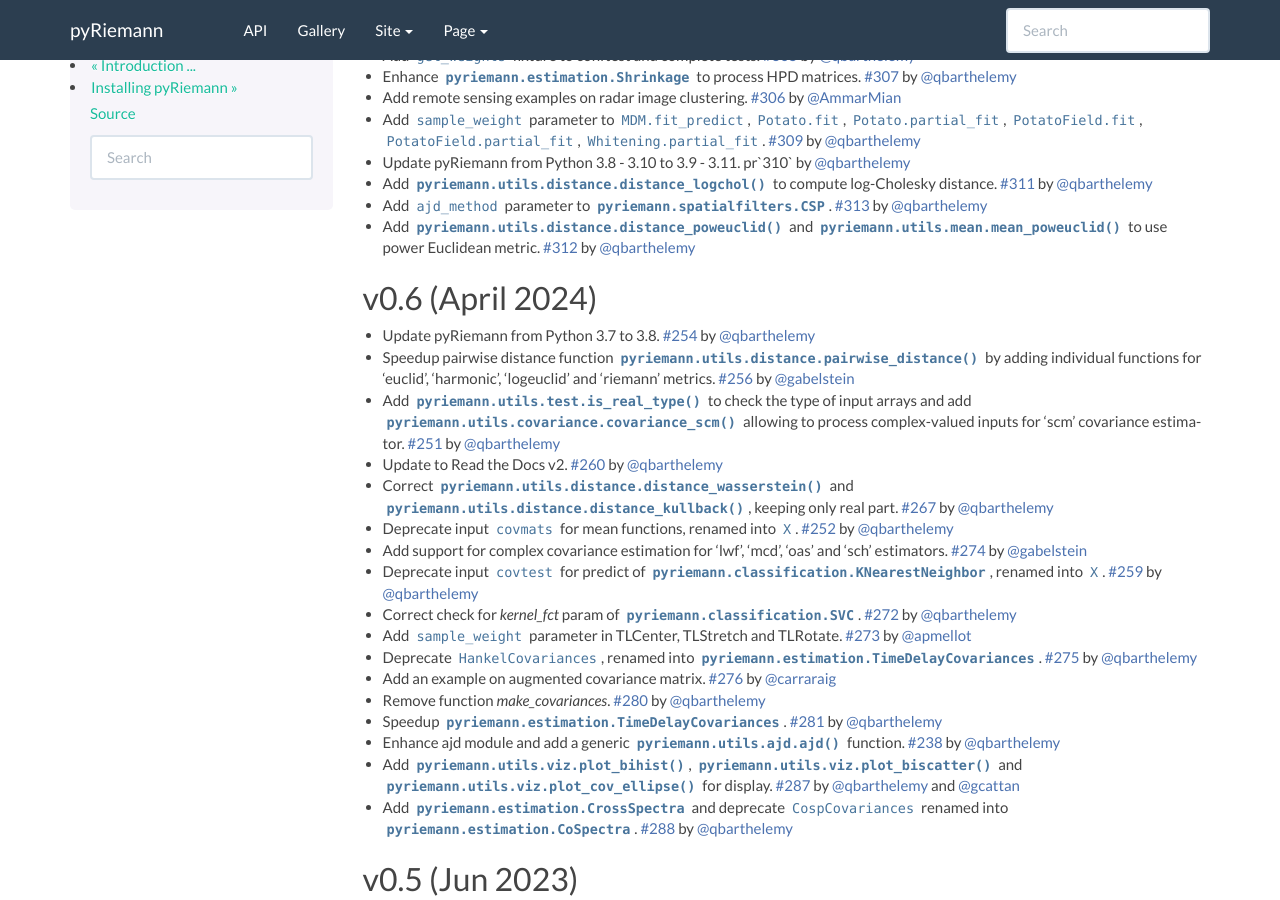
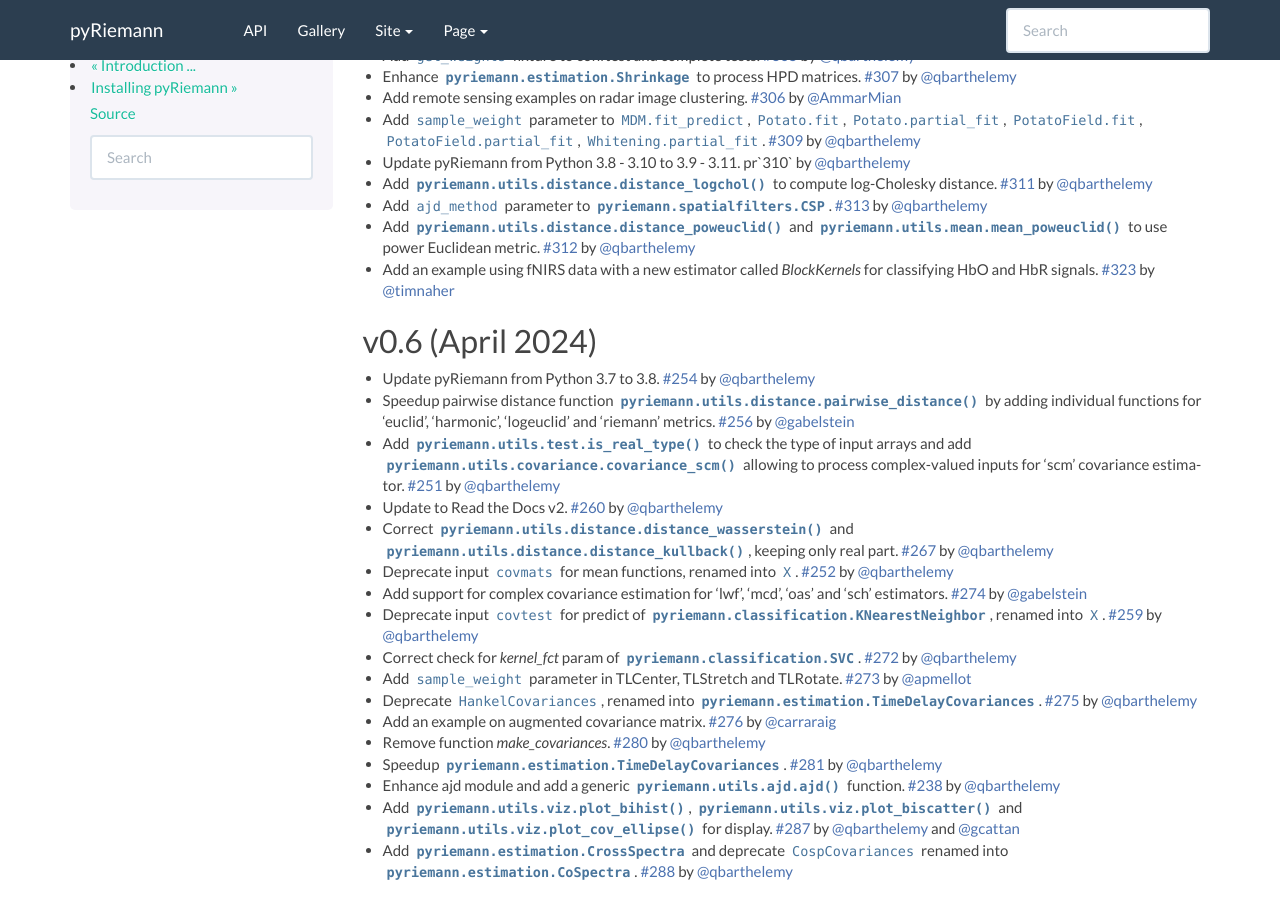
Before and after one commit to pyRiemann/pyRiemann, a Sphinx documentation site: the page built from doc/whatsnew.rst, in a window 1280 px wide and 900 px high, scrolled down 329 px. Built offline with Sphinx 7.4.7, drawn with Linux system fonts in a browser that asks for light colours; pages that are not in the unit, such as notebooks, are missing from menus; the version number could not be read and is left out.

Commit message:
Updated whatsnew

```diff
--- a/doc/whatsnew.rst
+++ b/doc/whatsnew.rst
@@ -34,6 +34,9 @@ v0.7.dev
 - Add ``ajd_method`` parameter to :class:`pyriemann.spatialfilters.CSP`. :pr:`313` by :user:`qbarthelemy`
 
 - Add :func:`pyriemann.utils.distance.distance_poweuclid` and :func:`pyriemann.utils.mean.mean_poweuclid` to use power Euclidean metric. :pr:`312` by :user:`qbarthelemy`
+
+- Add an example using fNIRS data with a new estimator called `BlockKernels` for classifying HbO and HbR signals. :pr:`323` by :user:`timnaher`
+
 
 v0.6 (April 2024)
 -----------------
```
